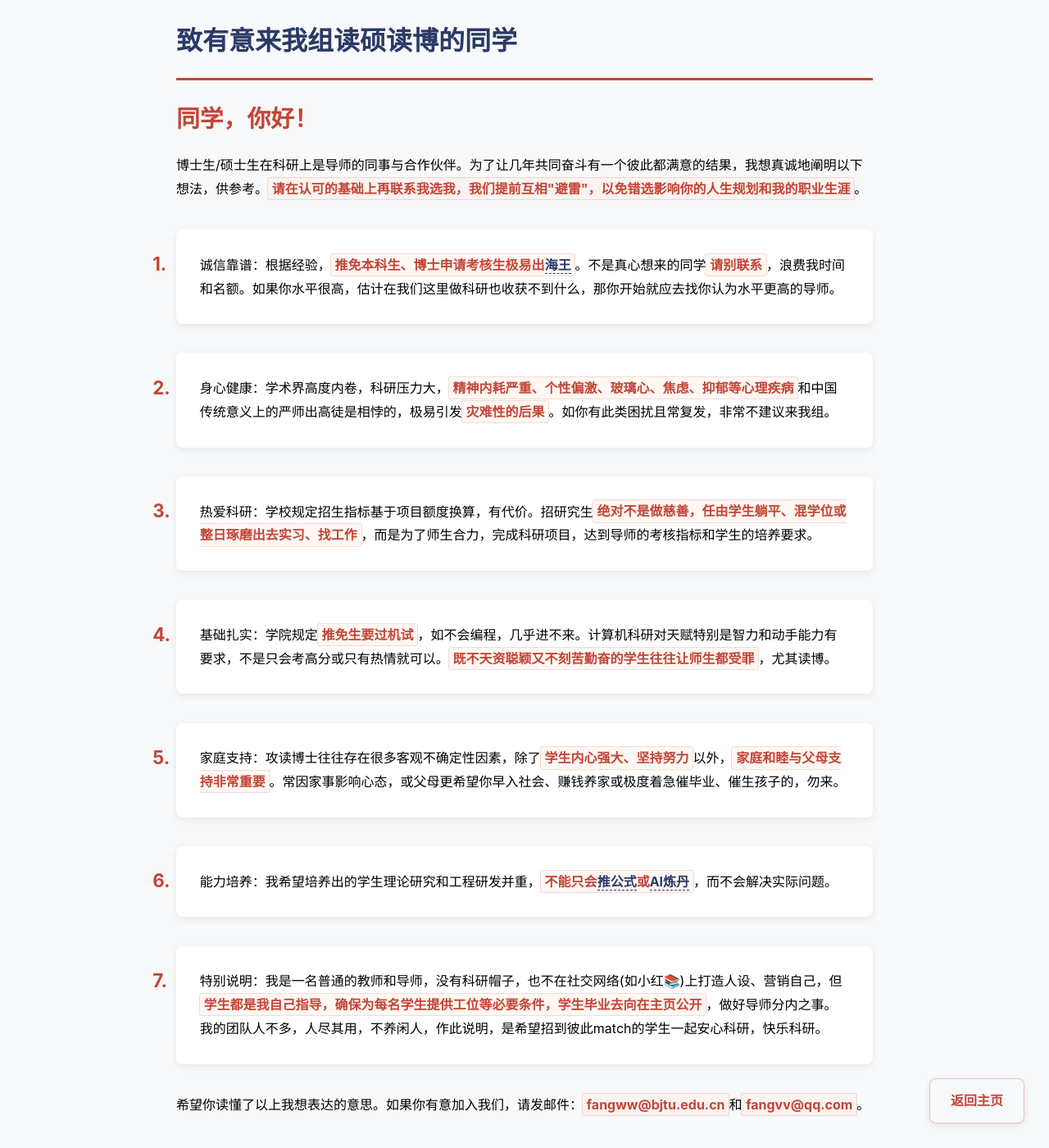
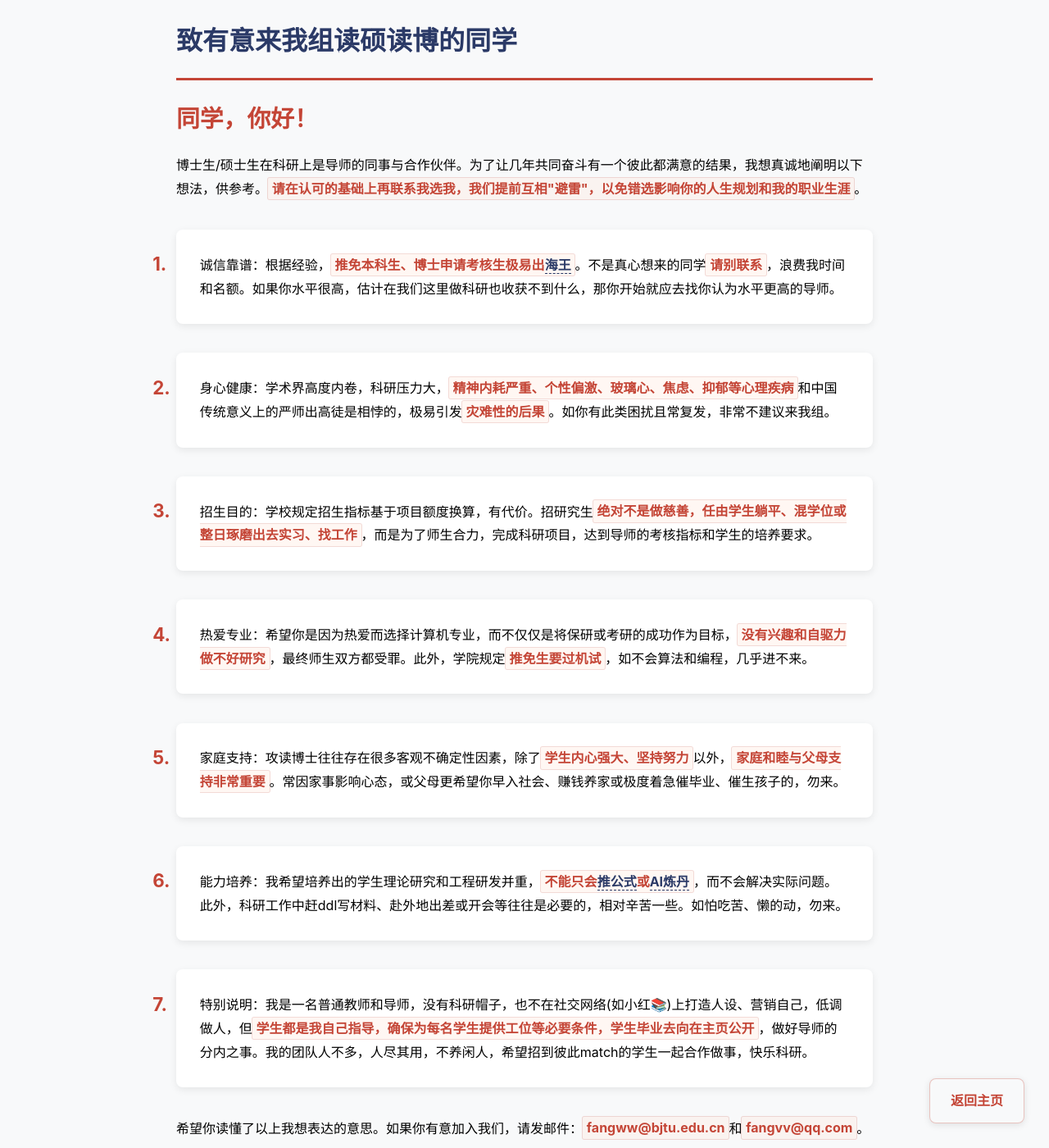
Before and after one commit to fangvv/Homepage, a Jekyll site: the page faq2.html, which Jekyll copies as it is, in a window 1280 px wide and 1400 px high. Shown: the whole window at 82% size. Built offline with Jekyll 4.4.1, drawn with Linux system fonts in a browser that asks for light colours; comment, search, counter and statistics services are not loaded.

Commit message:
update faq2

```diff
--- a/faq2.html
+++ b/faq2.html
@@ -120,15 +120,15 @@ strong:hover {
 
 <li>身心健康：学术界高度内卷，科研压力大，<strong>精神内耗严重、个性偏激、玻璃心、焦虑、抑郁等心理疾病</strong>和中国传统意义上的严师出高徒是相悖的，极易引发<strong>灾难性的后果</strong>。如你有此类困扰且常复发，非常不建议来我组。</li>
 
-<li>热爱科研：学校规定招生指标基于项目额度换算，有代价。招研究生<strong>绝对不是做慈善，任由学生躺平、混学位或整日琢磨出去实习、找工作</strong>，而是为了师生合力，完成科研项目，达到导师的考核指标和学生的培养要求。</li>
+<li>招生目的：学校规定招生指标基于项目额度换算，有代价。招研究生<strong>绝对不是做慈善，任由学生躺平、混学位或整日琢磨出去实习、找工作</strong>，而是为了师生合力，完成科研项目，达到导师的考核指标和学生的培养要求。</li>
 
-<li>基础扎实：学院规定<strong>推免生要过机试</strong>，如不会编程，几乎进不来。计算机科研对天赋特别是智力和动手能力有要求，不是只会考高分或只有热情就可以。<strong>既不天资聪颖又不刻苦勤奋的学生往往让师生都受罪</strong>，尤其读博。</li>
+<li>热爱专业：希望你是因为热爱而选择计算机专业，而不仅仅是将保研或考研的成功作为目标，<strong>没有兴趣和自驱力做不好研究</strong>，最终师生双方都受罪。此外，学院规定<strong>推免生要过机试</strong>，如不会算法和编程，几乎进不来。</li>
 
 <li>家庭支持：攻读博士往往存在很多客观不确定性因素，除了<strong>学生内心强大、坚持努力</strong>以外，<strong>家庭和睦与父母支持非常重要</strong>。常因家事影响心态，或父母更希望你早入社会、赚钱养家或极度着急催毕业、催生孩子的，勿来。</li>
 
-<li>能力培养：我希望培养出的学生理论研究和工程研发并重，<strong>不能只会<a href="https://www.zhihu.com/question/430862162" target=blank>推公式</a>或<a href="https://www.zhihu.com/question/537342945" target=blank>AI炼丹</a></strong>，而不会解决实际问题。</li>
+<li>能力培养：我希望培养出的学生理论研究和工程研发并重，<strong>不能只会<a href="https://www.zhihu.com/question/430862162" target=blank>推公式</a>或<a href="https://www.zhihu.com/question/537342945" target=blank>AI炼丹</a></strong>，而不会解决实际问题。此外，科研工作中赶ddl写材料、赴外地出差或开会等往往是必要的，相对辛苦一些。如怕吃苦、懒的动，勿来。</li>
 
-<li>特别说明：我是一名普通的教师和导师，没有科研帽子，也不在社交网络(如小红📚)上打造人设、营销自己，但<strong>学生都是我自己指导，确保为每名学生提供工位等必要条件，学生毕业去向在主页公开</strong>，做好导师分内之事。我的团队人不多，人尽其用，不养闲人，作此说明，是希望招到彼此match的学生一起安心科研，快乐科研。</li>
+<li>特别说明：我是一名普通教师和导师，没有科研帽子，也不在社交网络(如小红📚)上打造人设、营销自己，低调做人，但<strong>学生都是我自己指导，确保为每名学生提供工位等必要条件，学生毕业去向在主页公开</strong>，做好导师的分内之事。我的团队人不多，人尽其用，不养闲人，希望招到彼此match的学生一起合作做事，快乐科研。</li>
     </ol>
 
 <p>
```
